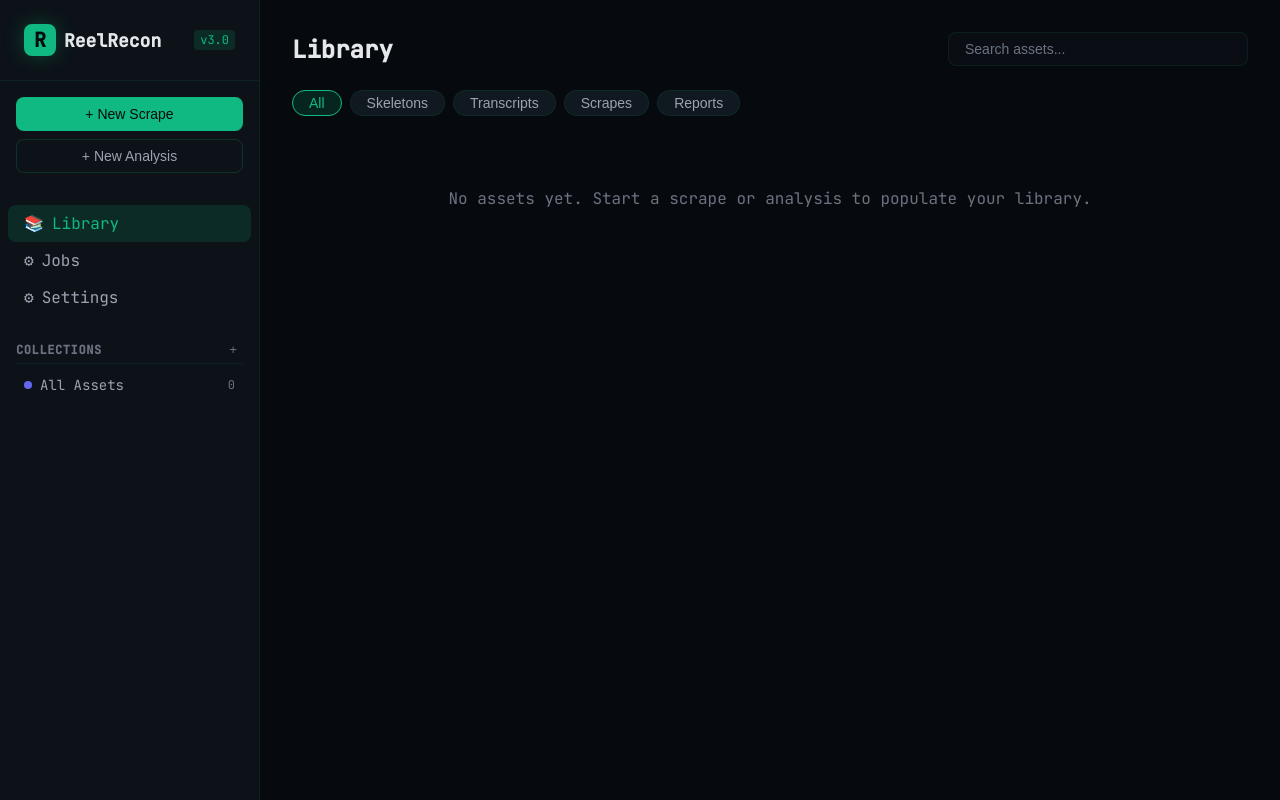
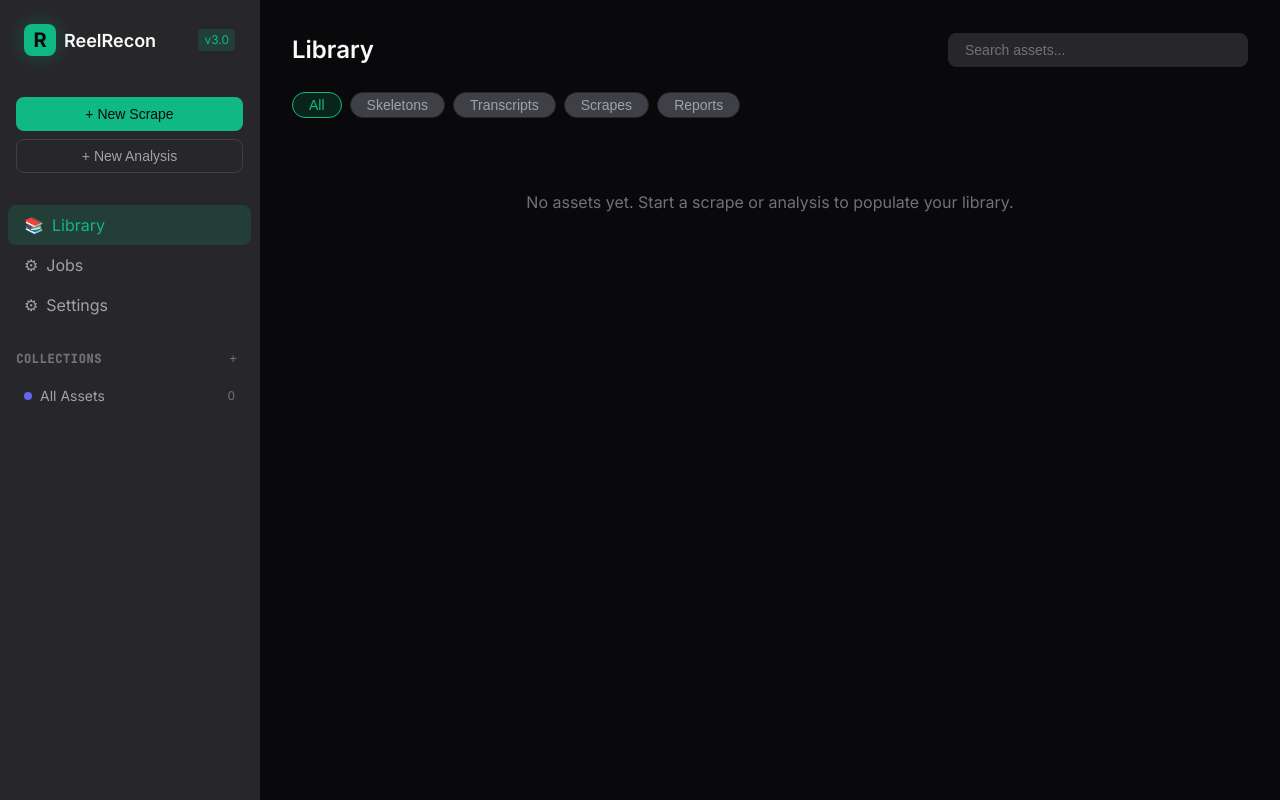
Before and after one commit to ChristopherKahler/ReelRecon, a Flask app: page /workspace in a window 1280 px wide. Run offline with Flask 2, Linux system fonts and the light colour scheme; data that the repository does not hold is empty; some libraries are stand-ins or nearby versions.

Commit message:
feat(ui): implement Phase 1 design system and layout
Design System:
- Update color palette to Zinc scale (warmer, less harsh backgrounds)
- Green now accent-only (buttons, active states) not dominant
- Improve text contrast (Zinc-50 for primary, Zinc-400/500 for secondary)
- Use neutral borders instead of green-tinted

Typography:
- Switch body font from monospace to Inter (sans-serif)
- Add typography scale variables (text-xs through text-2xl)
- Monospace reserved for code/data displays

Cleanup:
- Remove scan-line CRT effect
- Remove corner HUD bracket decorations
- Add focus states for accessibility

JavaScript:
- Add event listeners for sidebar buttons
- Add filter chip interactivity
- Add debounced search input
- Make API response handling more defensive

🤖 Generated with [Claude Code](https://claude.com/claude-code)

Co-Authored-By: Claude Opus 4.5 <noreply@anthropic.com>

```diff
--- a/static/css/workspace.css
+++ b/static/css/workspace.css
@@ -1,36 +1,52 @@
 /* =========================================
-   IG REEL SCRAPER - TACTICAL THEME
-   Dark background with emerald green accents
+   REELRECON V3 - WORKSPACE THEME
+   Clean dark theme with emerald accents
    ========================================= */
 
 :root {
-    /* Colors */
-    --color-bg-deep: #060A0E;
-    --color-bg-base: #080C12;
-    --color-bg-elevated: #0C1218;
-    --color-bg-panel: #101820;
-    --color-bg-input: #0A0E14;
-
-    --color-accent-primary: #10B981;
-    --color-accent-glow: rgba(16, 185, 129, 0.3);
+    /* Background Colors - Zinc Scale (warmer, less harsh) */
+    --color-bg-deep: #09090B;       /* Zinc-950 */
+    --color-bg-base: #18181B;       /* Zinc-900 */
+    --color-bg-elevated: #27272A;   /* Zinc-800 */
+    --color-bg-panel: #3F3F46;      /* Zinc-700 */
+    --color-bg-input: #27272A;      /* Zinc-800 */
+    --color-bg-hover: #3F3F46;      /* Zinc-700 */
+
+    /* Accent Colors - Green for actions/success only */
+    --color-accent-primary: #10B981;    /* Emerald-500 */
+    --color-accent-hover: #059669;      /* Emerald-600 */
+    --color-accent-glow: rgba(16, 185, 129, 0.25);
     --color-accent-dim: rgba(16, 185, 129, 0.15);
     --color-accent-muted: rgba(16, 185, 129, 0.08);
 
-    --color-text-primary: #E5E7EB;
-    --color-text-secondary: #9CA3AF;
-    --color-text-muted: #6B7280;
-    --color-text-accent: #10B981;
-
-    --color-border: rgba(16, 185, 129, 0.2);
-    --color-border-dim: rgba(16, 185, 129, 0.1);
-
+    /* Text Colors - Better contrast */
+    --color-text-primary: #FAFAFA;      /* Zinc-50 */
+    --color-text-secondary: #A1A1AA;    /* Zinc-400 */
+    --color-text-muted: #71717A;        /* Zinc-500 */
+    --color-text-accent: #34D399;       /* Emerald-400 */
+
+    /* Border Colors - Neutral, not green */
+    --color-border: #3F3F46;            /* Zinc-700 */
+    --color-border-dim: #27272A;        /* Zinc-800 */
+    --color-border-focus: #10B981;      /* Emerald for focus */
+
+    /* Semantic Colors */
     --color-danger: #EF4444;
     --color-warning: #F59E0B;
     --color-success: #10B981;
+    --color-info: #3B82F6;
 
     /* Fonts */
     --font-mono: 'JetBrains Mono', 'Fira Code', monospace;
     --font-body: 'Inter', system-ui, sans-serif;
+
+    /* Typography Scale */
+    --text-xs: 0.75rem;      /* 12px */
+    --text-sm: 0.875rem;     /* 14px */
+    --text-base: 1rem;       /* 16px */
+    --text-lg: 1.125rem;     /* 18px */
+    --text-xl: 1.25rem;      /* 20px */
+    --text-2xl: 1.5rem;      /* 24px */
 
     /* Spacing */
     --space-xs: 0.25rem;
@@ -55,7 +71,9 @@
 
 /* Body */
 body {
-    font-family: var(--font-mono);
+    font-family: var(--font-body);
+    font-size: var(--text-base);
+    line-height: 1.5;
     background: var(--color-bg-deep);
     color: var(--color-text-primary);
     min-height: 100vh;
```
Also changed, not shown: other parts of static/css/workspace.css (+18 -53 lines), static/js/workspace.js (+80 -4 lines).
